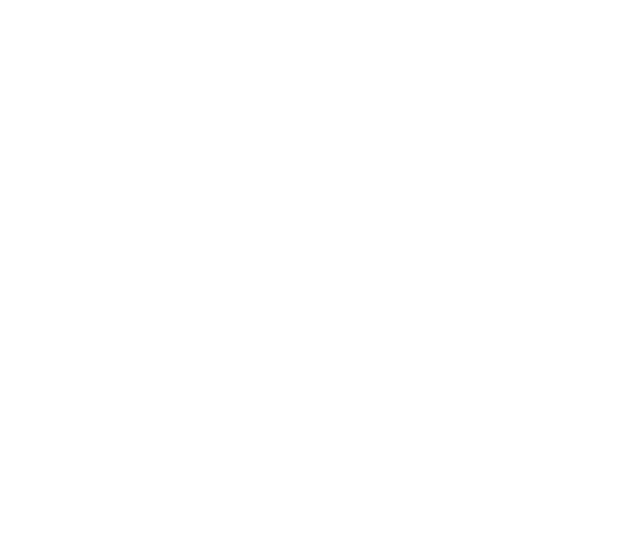
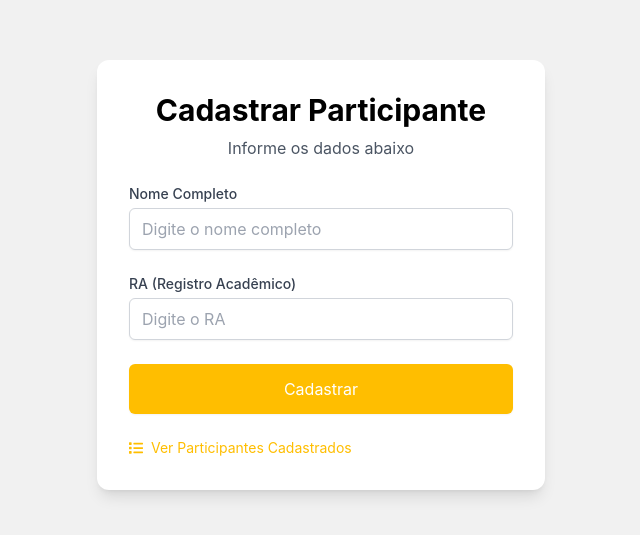
Before and after one commit to gabrielfurtadon/Oficina2UI, a React (Create React App) app in the folder oficina-2-ui/: page /cadastrar-participante in a window 1280 px wide. Before the commit this address had no page. Shown: the part 125-660 px from the top of the page, without its empty margins (319-959 px from the left). Built offline with nearby package versions, Linux system fonts and the light colour scheme.

Commit message:
criacao da page de registro de participante

```diff
--- a/oficina-2-ui/package.json
+++ b/oficina-2-ui/package.json
@@ -7,7 +7,7 @@
     "react": "^18.3.1",
     "react-dom": "^18.3.1",
     "react-icons": "^5.3.0",
-    "react-router-dom": "^7.0.1",
+    "react-router-dom": "^7.1.5",
     "react-scripts": "5.0.1",
     "web-vitals": "^2.1.4"
   },
--- a/oficina-2-ui/src/App.js
+++ b/oficina-2-ui/src/App.js
@@ -2,6 +2,7 @@ import React from "react";
 import { BrowserRouter as Router, Routes, Route } from "react-router-dom";
 import AuthPage from "../src/pages/AuthPage";
 import Homepage from "../src/pages/HomePage";
+import RegisterParticipant from "../src/pages/RegisterParticipant";
 
 const App = () => {
   return (
@@ -10,6 +11,7 @@ const App = () => {
         <Route path="/" element={<AuthPage />} />
 
         <Route path="/homepage" element={<Homepage />} />
+        <Route path="/cadastrar-participante" element={<RegisterParticipant />} />
       </Routes>
     </Router>
   );
--- a/oficina-2-ui/src/pages/HomePage.js
+++ b/oficina-2-ui/src/pages/HomePage.js
@@ -1,8 +1,10 @@
 import React, { useState } from "react";
 import { motion } from "framer-motion";
 import { FaUserPlus, FaChalkboardTeacher, FaCertificate } from "react-icons/fa";
+import { useNavigate } from "react-router-dom";
 
 const Homepage = () => {
+  const navigate = useNavigate();
   const [activeButton, setActiveButton] = useState(null);
 
   const buttons = [
@@ -16,7 +18,8 @@ const Homepage = () => {
       id: 2,
       title: "Cadastrar Participantes",
       icon: <FaUserPlus className="text-3xl" />,
-      description: "Registre participantes para os workshops"
+      description: "Registre participantes para os workshops",
+      action: () => navigate("/cadastrar-participante"),
     },
     {
       id: 3,
@@ -48,7 +51,7 @@ const Homepage = () => {
               whileHover={{ scale: 1.02 }}
               whileTap={{ scale: 0.98 }}
               className={`p-8 rounded-xl bg-white shadow-lg transform transition-all duration-300 hover:shadow-xl focus:outline-none focus:ring-2 focus:ring-[#FFBE00] focus:ring-opacity-50 ${activeButton === button.id ? "border-2 border-[#FFBE00]" : ""}`}
-              onClick={() => setActiveButton(button.id)}
+              onClick={button.action}
               aria-label={button.title}
             >
               <div className="flex flex-col items-center space-y-4">
--- /dev/null
+++ b/oficina-2-ui/src/pages/RegisterParticipant.js
@@ -0,0 +1,124 @@
+import React, { useState } from "react";
+import { FaUserPlus, FaList, FaSpinner } from "react-icons/fa";
+
+const RegisterParticipant = () => {
+  const [formData, setFormData] = useState({
+    fullName: "",
+    ra: "",
+  });
+  const [participants, setParticipants] = useState([]);
+  const [loading, setLoading] = useState(false);
+  const [errors, setErrors] = useState({});
+
+  const handleInputChange = (e) => {
+    const { name, value } = e.target;
+    setFormData({ ...formData, [name]: value });
+
+    setErrors((prevErrors) => {
+      const updatedErrors = { ...prevErrors };
+
+      if (name === "fullName") {
+        updatedErrors.fullName = value ? "" : "Campo obrigatório";
+      }
+
+      if (name === "ra") {
+        updatedErrors.ra = value ? "" : "Campo obrigatório";
+      }
+
+      return updatedErrors;
+    });
+  };
+
+  const handleSubmit = (e) => {
+    e.preventDefault();
+
+    if (!formData.fullName || !formData.ra) {
+      setErrors({
+        fullName: !formData.fullName ? "Campo obrigatório" : "",
+        ra: !formData.ra ? "Campo obrigatório" : "",
+      });
+      return;
+    }
+
+    if (participants.some((p) => p.ra === formData.ra)) {
+      setErrors({ ra: "Este RA já está cadastrado!" });
+      return;
+    }
+
+    setLoading(true);
+    setTimeout(() => {
+      setParticipants([...participants, { ...formData }]);
+      setFormData({ fullName: "", ra: "" });
+      setLoading(false);
+      setErrors({});
+    }, 1000);
+  };
+
+  return (
+    <div className="min-h-screen bg-[#f1f1f1] flex items-center justify-center px-4">
+      <div className="max-w-md w-full bg-white rounded-xl shadow-lg p-8">
+        <div className="text-center mb-6">
+          <h2 className="text-3xl font-bold text-[#000000]">Cadastrar Participante</h2>
+          <p className="text-gray-600 mt-2">Informe os dados abaixo</p>
+        </div>
+
+        <form onSubmit={handleSubmit} className="space-y-6">
+          <div>
+            <label htmlFor="fullName" className="block text-sm font-medium text-gray-700">
+              Nome Completo
+            </label>
+            <input
+              type="text"
+              id="fullName"
+              name="fullName"
+              value={formData.fullName}
+              onChange={handleInputChange}
+              className={`mt-1 block w-full px-3 py-2 border ${
+                errors.fullName ? "border-red-500" : "border-gray-300"
+              } rounded-md shadow-sm focus:outline-none focus:ring-2 focus:ring-[#FFBE00]`}
+              placeholder="Digite o nome completo"
+            />
+            {errors.fullName && <p className="mt-1 text-sm text-red-600">{errors.fullName}</p>}
+          </div>
+
+          <div>
+            <label htmlFor="ra" className="block text-sm font-medium text-gray-700">
+              RA (Registro Acadêmico)
+            </label>
+            <input
+              type="text"
+              id="ra"
+              name="ra"
+              value={formData.ra}
+              onChange={handleInputChange}
+              className={`mt-1 block w-full px-3 py-2 border ${
+                errors.ra ? "border-red-500" : "border-gray-300"
+              } rounded-md shadow-sm focus:outline-none focus:ring-2 focus:ring-[#FFBE00]`}
+              placeholder="Digite o RA"
+            />
+            {errors.ra && <p className="mt-1 text-sm text-red-600">{errors.ra}</p>}
+          </div>
+
+          <button
+            type="submit"
+            disabled={loading}
+            className="w-full py-3 px-4 border border-transparent rounded-md shadow-sm text-white bg-[#FFBE00] hover:bg-[#e5ab00] disabled:opacity-50 disabled:cursor-not-allowed"
+          >
+            {loading ? <FaSpinner className="animate-spin mx-auto h-5 w-5" /> : "Cadastrar"}
+          </button>
+        </form>
+
+        <div className="mt-6 text-center">
+          <button
+            className="text-sm text-[#FFBE00] hover:text-[#e5ab00] flex items-center justify-center space-x-2"
+            onClick={() => alert(JSON.stringify(participants, null, 2))}
+          >
+            <FaList /> <span>Ver Participantes Cadastrados</span>
+          </button>
+        </div>
+      </div>
+    </div>
+  );
+};
+
+export default RegisterParticipant;
```
Also changed, not shown: 1 other file (tests, documents, lock files or other folders).
